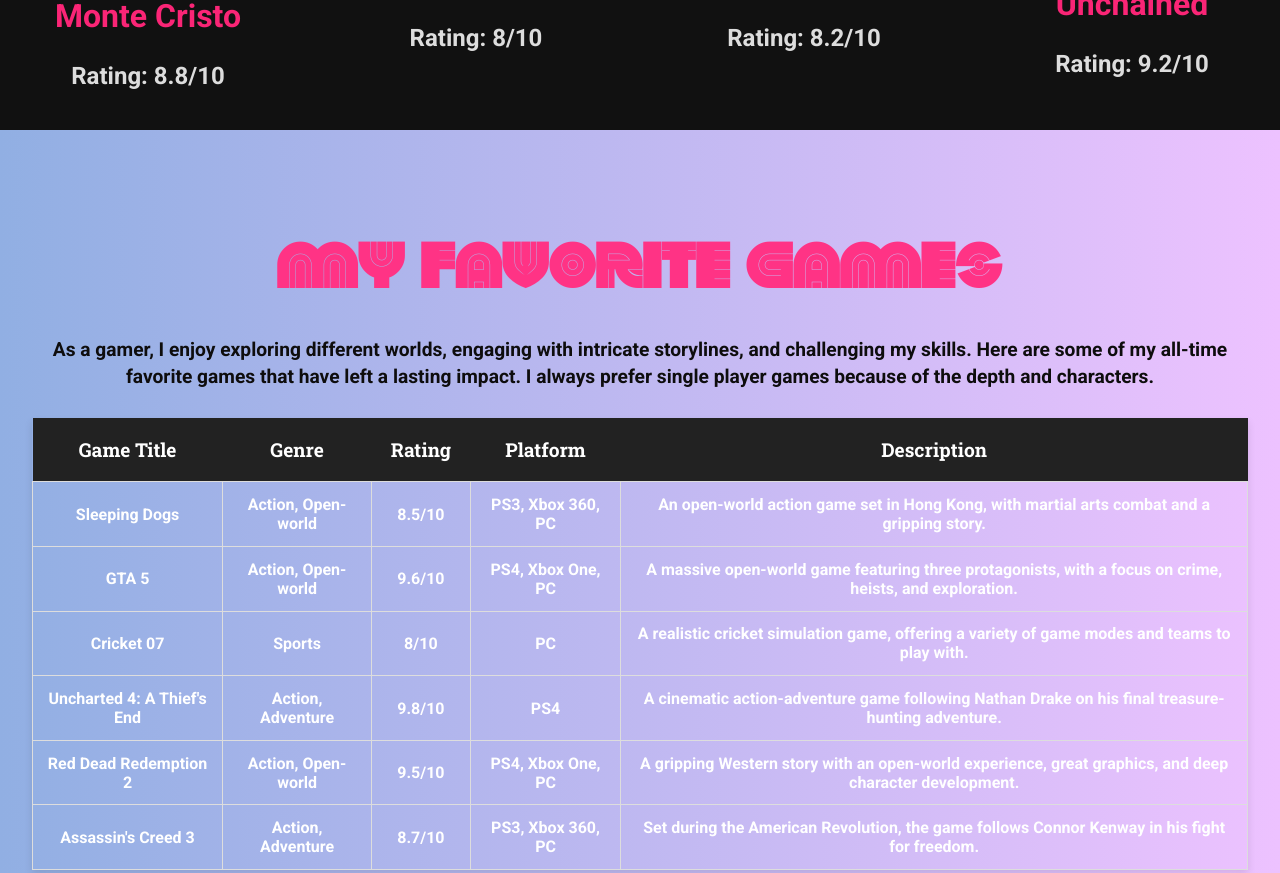
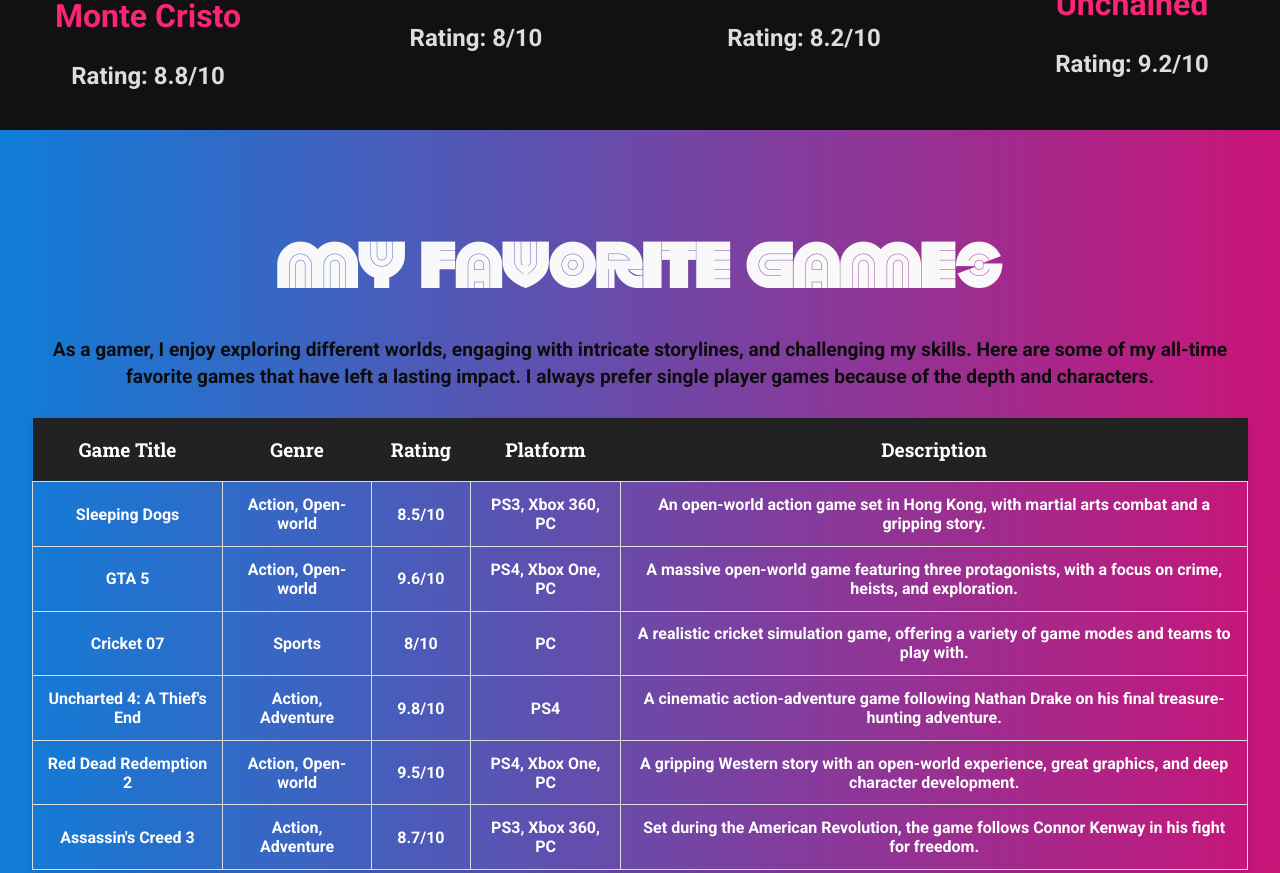
Before and after one commit to JowanJomon/Personal-Website, a plain HTML site: page index.html in a window 1280 px wide. Shown: the part 2979-3852 px from the top of the page. Drawn offline with Linux system fonts and the light colour scheme; a web font is replaced by a local one.

Commit message:
Add files via upload
Fixed Contrast Issues

```diff
--- a/style.css
+++ b/style.css
@@ -242,7 +242,7 @@
 
 /* Game Section Styles */
 #games {
-  background: linear-gradient(to right, #91afe3, #edc2ff);
+  background: linear-gradient(to right, #0f7dd8, #ca1478);
   color: #333;
   text-align: center;
   display: flex;
@@ -256,7 +256,7 @@
 
 .games-text h1 {
   font-size: 4em;
-  color: #ff3385;
+  color: #f9f9f9;
   font-family: "Heading";
 
   margin-bottom: 0.5em;
```
